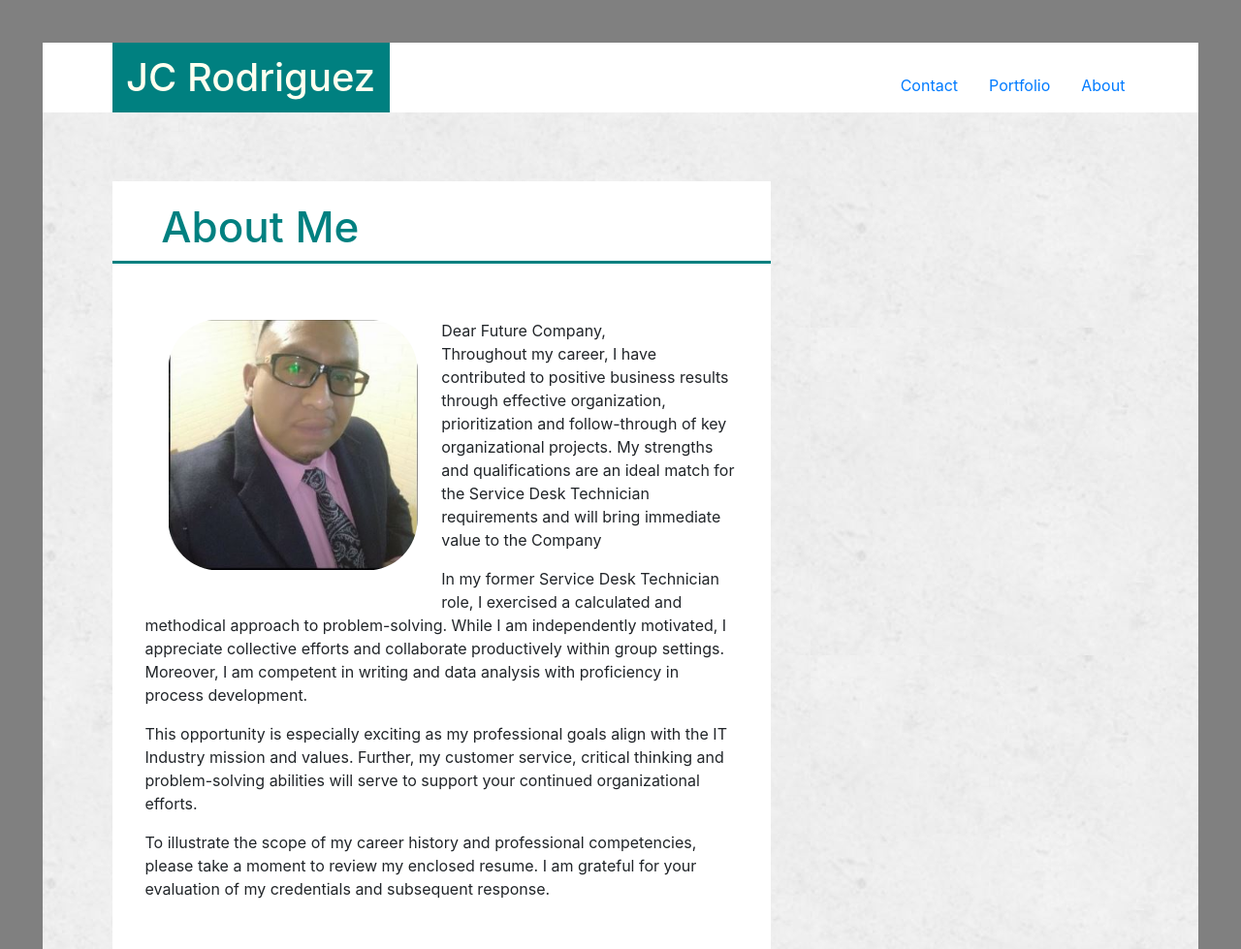
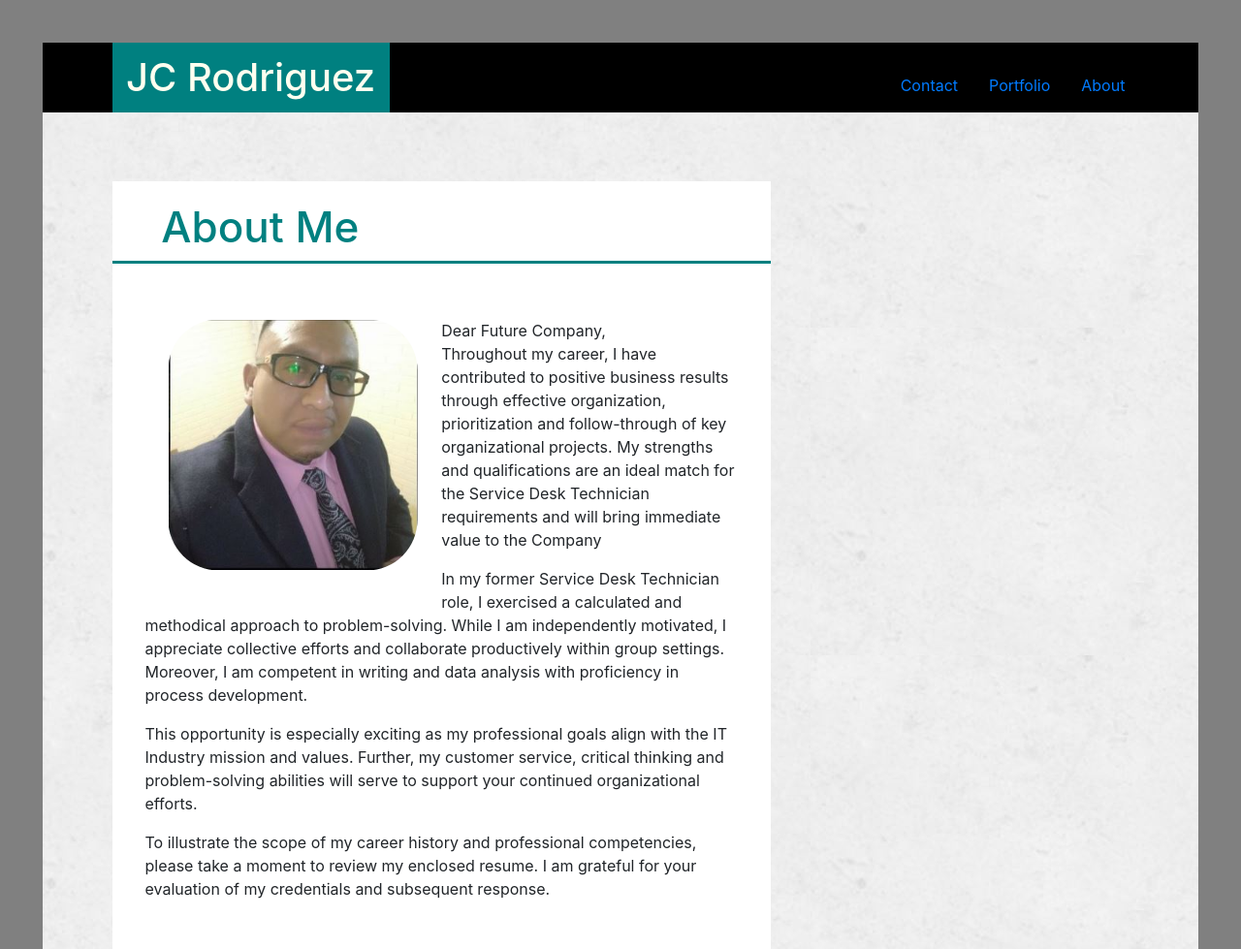
Before and after one commit to sanjothebay/responsive_portfoilo, a plain HTML site: page index.html in a window 1280 px wide. Shown: the top 979 px of the page at 97% size. Drawn offline with nearby package versions, Linux system fonts and the light colour scheme; files whose address does not match are found by name.

Commit message:
new folders

```diff
--- a/Assets/style.css
+++ b/Assets/assets_css/style.css
@@ -4,7 +4,7 @@ body{
 
 }
 header{
-    background-color: white;
+    background-color: black;
 
 }
 nav {
--- a/index.html
+++ b/index.html
@@ -6,7 +6,7 @@
     <meta name="viewport" content="width=device-width, initial-scale=1.0">
     <link rel="stylesheet" href="https://stackpath.bootstrapcdn.com/bootstrap/4.5.2/css/bootstrap.min.css"
         integrity="sha384-JcKb8q3iqJ61gNV9KGb8thSsNjpSL0n8PARn9HuZOnIxN0hoP+VmmDGMN5t9UJ0Z" crossorigin="anonymous">
-    <link rel="stylesheet" href="Assets/style.css">
+    <link rel="stylesheet" href="Assets/assets_css/style.css">
     <title>Document</title>
 </head>
 
```
Also changed, not shown: Assets/assets_html/contact.html (added), Assets/assets_html/portfolio.html (added).
